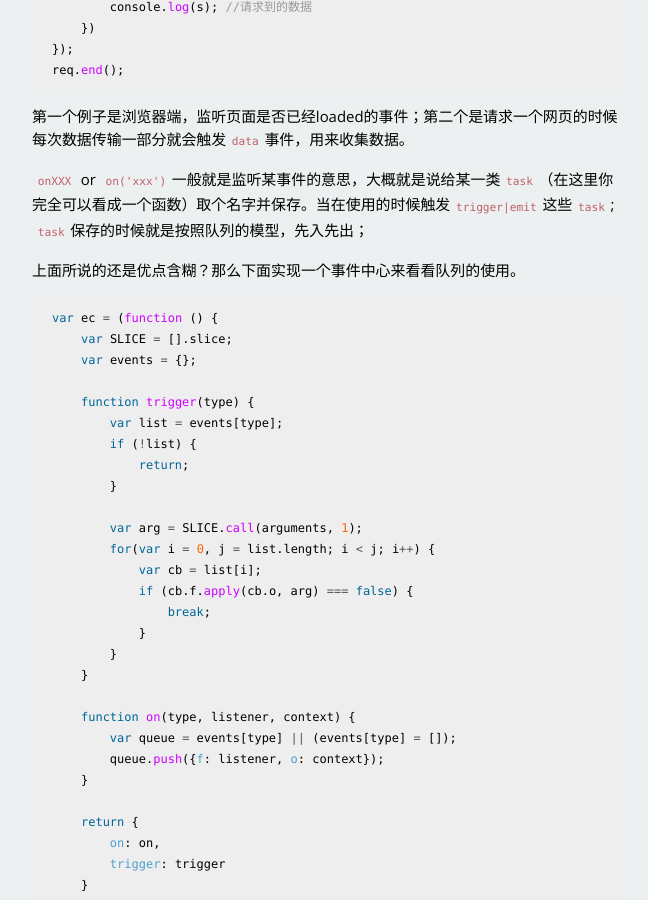
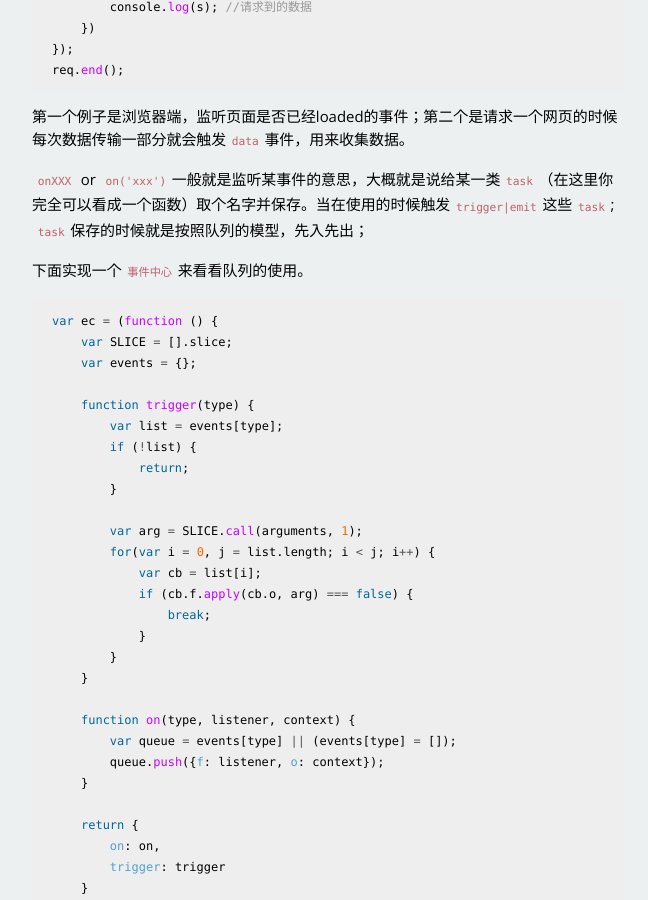
Before and after one commit to oxUnd/blog, a Jekyll site: the page built from _posts/2014-05-14-struct-2.md, in a window 1280 px wide and 900 px high, scrolled down 1137 px. Shown: the whole window, without its empty margins (312-960 px from the left). Built offline with Jekyll 4.4.1, drawn with Linux system fonts in a browser that asks for light colours; Markdown is read by kramdown in place of the engine named in the settings; comment, search, counter and statistics services are not loaded.

Commit message:
new post

````diff
--- a/_posts/2014-05-14-struct-2.md
+++ b/_posts/2014-05-14-struct-2.md
@@ -70,7 +70,7 @@ req.end();
 
 `onXXX` or `on('xxx')`一般就是监听某事件的意思，大概就是说给某一类`task`（在这里你完全可以看成一个函数）取个名字并保存。当在使用的时候触发`trigger|emit`这些`task`; `task`保存的时候就是按照队列的模型，先入先出；
 
-上面所说的还是优点含糊？那么下面实现一个事件中心来看看队列的使用。
+下面实现一个`事件中心`来看看队列的使用。
 
 ```javascript
 var ec = (function () {
````
